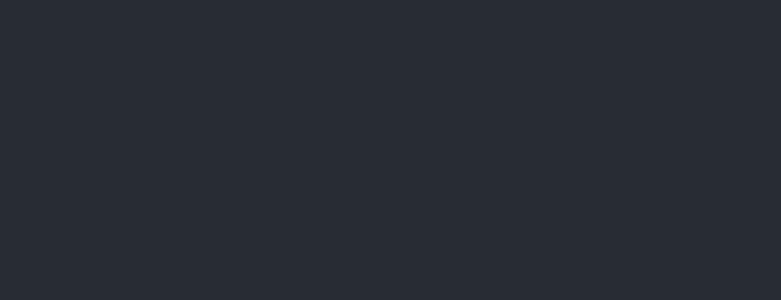
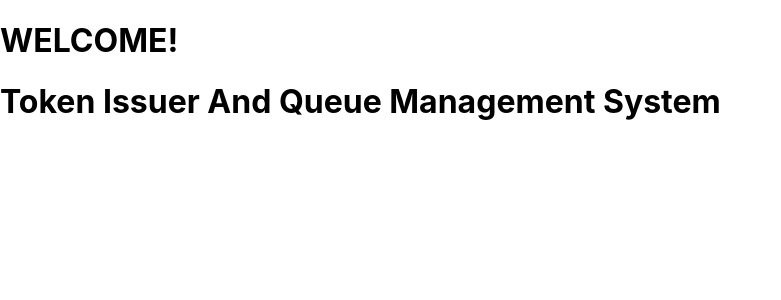
Before and after one commit to SEPGroup29/front-end, a React (Create React App) app: page / in a window 1280 px wide. Shown: the top 300 px of the page, without its empty margins (0-781 px from the left). Built offline with nearby package versions, Linux system fonts and the light colour scheme.

Commit message:
added routes

```diff
--- a/package.json
+++ b/package.json
@@ -8,6 +8,7 @@
     "@testing-library/user-event": "^13.5.0",
     "react": "^18.2.0",
     "react-dom": "^18.2.0",
+    "react-router-dom": "^6.4.0",
     "react-scripts": "5.0.1",
     "web-vitals": "^2.1.4"
   },
--- a/src/App.js
+++ b/src/App.js
@@ -1,12 +1,16 @@
 import './App.css';
+import Home from './views/home/home';
+import Login from './views/login/login';
+import { BrowserRouter, Routes, Route } from 'react-router-dom';
 
 function App() {
   return (
-    <div className="App">
-      <header className="App-header">
-
-      </header>
-    </div>
+    <BrowserRouter>
+      <Routes>
+        <Route path="/" element={<Home />} />
+        <Route path="/login" element={<Login />} />
+      </Routes>
+    </BrowserRouter>
   );
 }
 
--- /dev/null
+++ b/src/views/home/home.js
@@ -0,0 +1,12 @@
+import React from "react";
+
+const Home = () => {
+    return (
+        <div className="home">
+            <h1>WELCOME!</h1>
+            <h1>Token Issuer And Queue Management System</h1>
+        </div>
+     );
+}
+
+export default Home;
--- /dev/null
+++ b/src/views/login/login.js
@@ -0,0 +1,12 @@
+import React from "react";
+
+const Login = () => {
+
+    return (
+        <div className="login">
+            <h1>LOGIN</h1>
+        </div>
+    );
+}
+
+export default Login;
```
Also changed, not shown: 2 other files (tests, documents, lock files or other folders).
